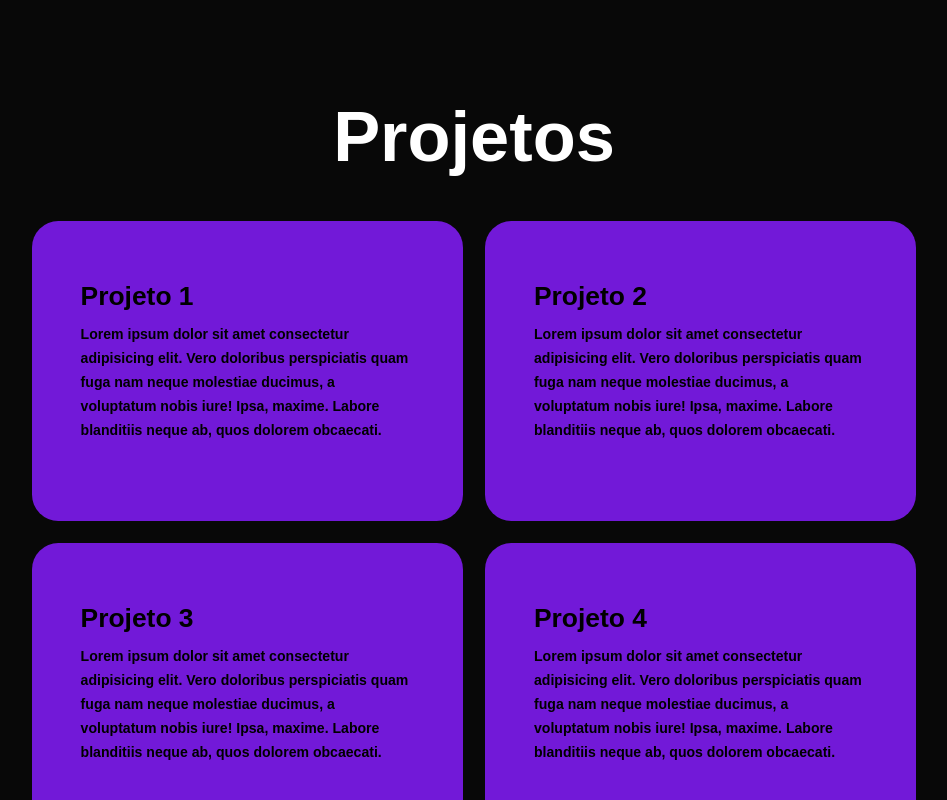
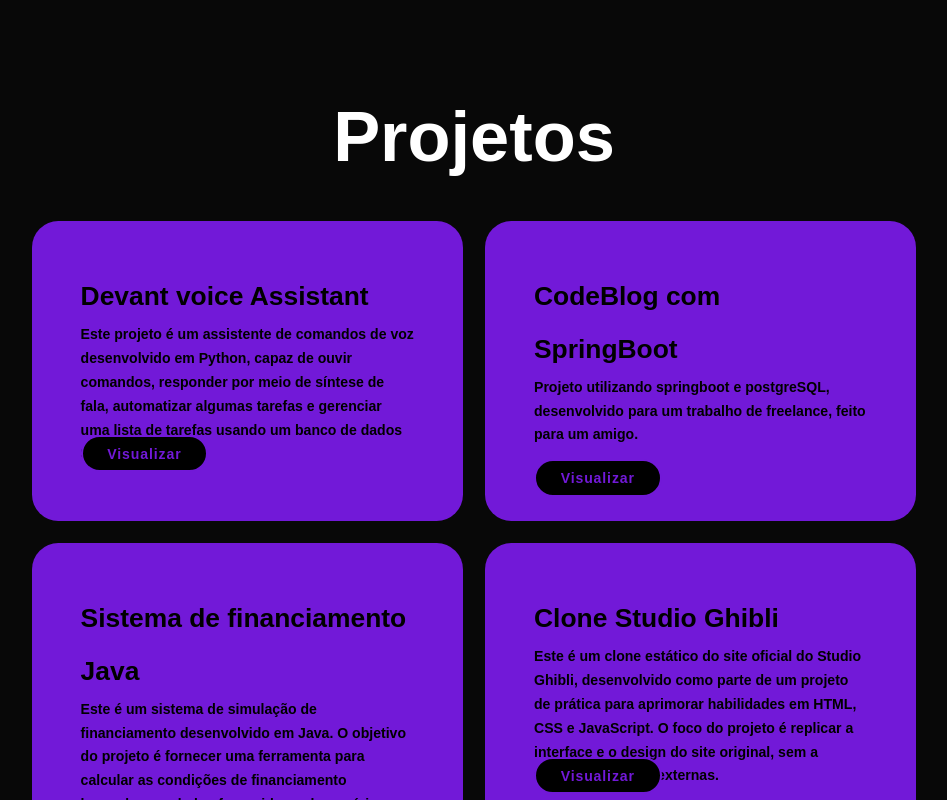
Before and after one commit to AnthonyAmaz3d/portfolio, a React (Vite) app: page / in a window 1280 px wide. Shown: the part 2000-2800 px from the top of the page, without its empty margins (166-1113 px from the left). Built offline with nearby package versions, Linux system fonts and the light colour scheme.

Commit message:
finalizando portfolio

```diff
--- a/src/components/Home/home.jsx
+++ b/src/components/Home/home.jsx
@@ -10,14 +10,14 @@ const Section = () => {
                     Sou desenvolvedor FullStack com uma grande curiosidade em todas as áreas de desensolvimento, de back-end até programação de jogos, gosto muito de mangás e jogos e ainda mais da linguagem de programação Java ☕
                 </p>
                 <div className="social-icons">
-                    <a href="#">  <i className="bx bxl-linkedin"></i>  </a>
-                    <a href="#"> <i className="bx bxl-github"></i> </a>
-                    <a href="#"> <i className="bx bxl-instagram-alt"></i> </a>
-                    <a href="#"> <i className='bx bxl-twitter'></i> </a>
+                    <a href="https://www.linkedin.com/in/anthony-maia20/" target="_blank">  <i className="bx bxl-linkedin"></i>  </a>
+                    <a href="https://github.com/AnthonyAmaz3d" target="_blank"> <i className="bx bxl-github"></i> </a>
+                    <a href="https://www.instagram.com/anthony_maiad/" target="_blank"> <i className="bx bxl-instagram-alt"></i> </a>
+                    <a href="https://twitter.com/AnthonyAmaz3d" target="_blank"> <i className='bx bxl-twitter'></i> </a>
                 </div>
 
                 <div className="btn-group">
-                    <a href="#" className="btn">Hire</a>
+                    <a href="https://www.linkedin.com/in/anthony-maia20/" target="_blank" className="btn">Hire</a>
                     <a href="#contact" className="btn">Contact</a>
                 </div>
             </div>
--- a/src/components/Project/main.css
+++ b/src/components/Project/main.css
@@ -1,6 +1,10 @@
 .services{
     background: var(--bg-color);
     color: #000000;
+}
+
+.btn-group {
+    margin-top: 12px;
 }
 
 .services h2{
--- a/src/components/Project/projects.jsx
+++ b/src/components/Project/projects.jsx
@@ -8,41 +8,44 @@ const Projects = () => {
             <div className='services-container'>
                 <div className="service-box">
                     <div className="service-info">
-                        <h4>Projeto 1</h4>
-                        <p>Lorem ipsum dolor sit amet consectetur adipisicing elit.
-                            Vero doloribus perspiciatis quam fuga nam neque molestiae ducimus,
-                            a voluptatum nobis iure! Ipsa, maxime. Labore blanditiis neque ab,
-                            quos dolorem obcaecati.</p>
+                        <h4>Devant voice Assistant</h4>
+                        <p >Este projeto é um assistente de comandos de voz desenvolvido em Python,
+                            capaz de ouvir comandos, responder por meio de síntese de fala, automatizar algumas tarefas e gerenciar uma lista de tarefas
+                            usando um banco de dados SQLite.
+                        </p>
+                        <div className="btn-group">
+                            <a href="https://github.com/AnthonyAmaz3d/devant-voice-assistant" target="_blank" className="btn">Visualizar</a>
+                        </div>
                     </div>
                 </div>
 
                 <div className="service-box">
                     <div className="service-info">
-                        <h4>Projeto 2</h4>
-                        <p>Lorem ipsum dolor sit amet consectetur adipisicing elit.
-                            Vero doloribus perspiciatis quam fuga nam neque molestiae ducimus,
-                            a voluptatum nobis iure! Ipsa, maxime. Labore blanditiis neque ab,
-                            quos dolorem obcaecati.</p>
+                        <h4>CodeBlog com SpringBoot</h4>
+                        <p>Projeto utilizando springboot e postgreSQL, desenvolvido para um trabalho de freelance, feito para um amigo.</p>
+                        <div className="btn-group">
+                            <a href="https://github.com/AnthonyAmaz3d/springboot" target="_blank" className="btn">Visualizar</a>
+                        </div>
                     </div>
                 </div>
 
                 <div className="service-box">
                     <div className="service-info">
-                        <h4>Projeto 3</h4>
-                        <p>Lorem ipsum dolor sit amet consectetur adipisicing elit.
-                            Vero doloribus perspiciatis quam fuga nam neque molestiae ducimus,
-                            a voluptatum nobis iure! Ipsa, maxime. Labore blanditiis neque ab,
-                            quos dolorem obcaecati.</p>
+                        <h4>Sistema de financiamento Java</h4>
+                        <p>Este é um sistema de simulação de financiamento desenvolvido em Java. O objetivo do projeto é fornecer uma ferramenta para calcular as condições de financiamento baseadas em dados fornecidos pelo usuário, como valor do financiamento, taxa de juros e período de pagamento.</p>
+                        <div className="btn-group">
+                            <a href="https://github.com/AnthonyAmaz3d/sistema_financiamento_java" target="_blank" className="btn">Visualizar</a>
+                        </div>
                     </div>
                 </div>
 
                 <div className="service-box">
                     <div className="service-info">
-                        <h4>Projeto 4</h4>
-                        <p>Lorem ipsum dolor sit amet consectetur adipisicing elit.
-                            Vero doloribus perspiciatis quam fuga nam neque molestiae ducimus,
-                            a voluptatum nobis iure! Ipsa, maxime. Labore blanditiis neque ab,
-                            quos dolorem obcaecati.</p>
+                        <h4>Clone Studio Ghibli</h4>
+                        <p>Este é um clone estático do site oficial do Studio Ghibli, desenvolvido como parte de um projeto de prática para aprimorar habilidades em HTML, CSS e JavaScript. O foco do projeto é replicar a interface e o design do site original, sem a utilização de APIs externas.</p>
+                        <div className="btn-group">
+                            <a href="https://github.com/AnthonyAmaz3d/clone_studio_ghibli" target="_blank" className="btn">Visualizar</a>
+                        </div>
                     </div>
                 </div>
             </div>
```
